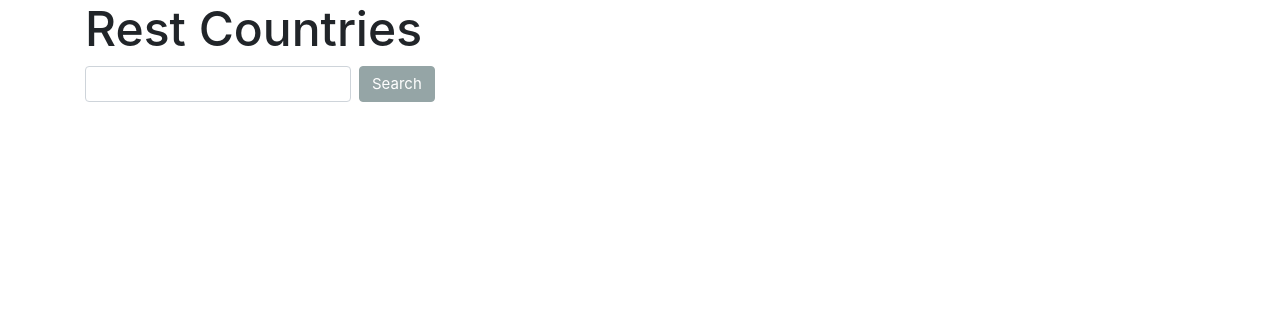
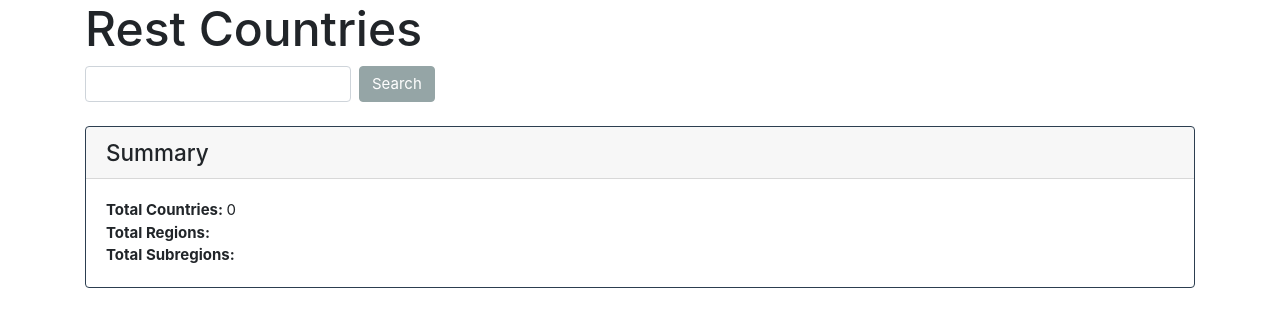
Before and after one commit to kcselm/RestCountries, a React (Create React App) app in the folder rest_countries/: page / in a window 1280 px wide. Shown: the top 326 px of the page. Built offline with nearby package versions, Linux system fonts and the light colour scheme.

Commit message:
Adding Summary component to bottom of page

```diff
--- a/rest_countries/src/components/Search.js
+++ b/rest_countries/src/components/Search.js
@@ -1,18 +1,31 @@
 import React, { Component } from 'react'
 
 import Countries from './Countries'
+import Summary from './Summary'
 
 // const Search = () => {
 class Search extends Component {
   state = {
     searchTerm: "",
-    countriesList: []
+    countriesList: [],
+    totalCountries: 0,
+    regions: [],
+    subregions: []
   }
 
   onChange = e => {
-    this.setState({ [e.target.name]: e.target.value})
+    this.setState({
+      [e.target.name]: e.target.value,
+      totalCountries: 0,
+      regions: [],
+      subregions: []
+    })
+  }
 
-  }
+  // addElementsToState = () => {
+  //   console.log("countryNames")
+  //   // console.log(this.props.countriesList.name)
+  // }
 
   submitRequest = async () => {
     try {
@@ -21,9 +34,12 @@ class Search extends Component {
         throw Error(response.statusText)
       }
       const data = await response.json()
-      console.log(data)
-      this.setState({countriesList: data})
-      // console.log(response)
+      this.setState({
+        countriesList: data,
+        totalCountries: data.length,
+        regions: data.map(region => region.region),
+        subregions: data.map(subregion => subregion.subregion)
+      })
     } catch (error) {
       console.log(error)
     }
@@ -49,6 +65,11 @@ class Search extends Component {
           </div>
         </div>
         <Countries countriesList={this.state.countriesList}/>
+        <Summary
+        total={this.state.totalCountries}
+        regions={this.state.regions}
+        subregions={this.state.subregions}
+        />
       </React.Fragment>
     )
   }
--- /dev/null
+++ b/rest_countries/src/components/Summary.js
@@ -0,0 +1,27 @@
+import React from 'react'
+
+
+const Summary = props => {
+  let uniqueRegions = props.regions.filter((v, i , a) => a.indexOf(v) ===i)
+  let uniqueSubregions = props.subregions.filter((v, i , a) => a.indexOf(v) ===i)
+
+  return (
+    <div className="card border-primary mb-3">
+      <h4 className="card-header ">Summary</h4>
+      <div className="card-body">
+        <div className="card-text list-inline font-weight-bold">
+          Total Countries: <span className="font-weight-normal">{props.total}</span>
+        </div>
+        <div className="card-text list-inline font-weight-bold">Total Regions: {uniqueRegions.map((region, i) => (
+          <li key={i} className="list-inline-item font-weight-normal">{region}</li>
+        ))}</div>
+        <div className="card-text list-inline font-weight-bold">
+          Total Subregions: {uniqueSubregions.map((subregion, i) => (
+          <li key={i} className="list-inline-item font-weight-normal">{subregion}</li>
+        ))}</div>
+      </div>
+    </div>
+  )
+}
+
+export default Summary
```
